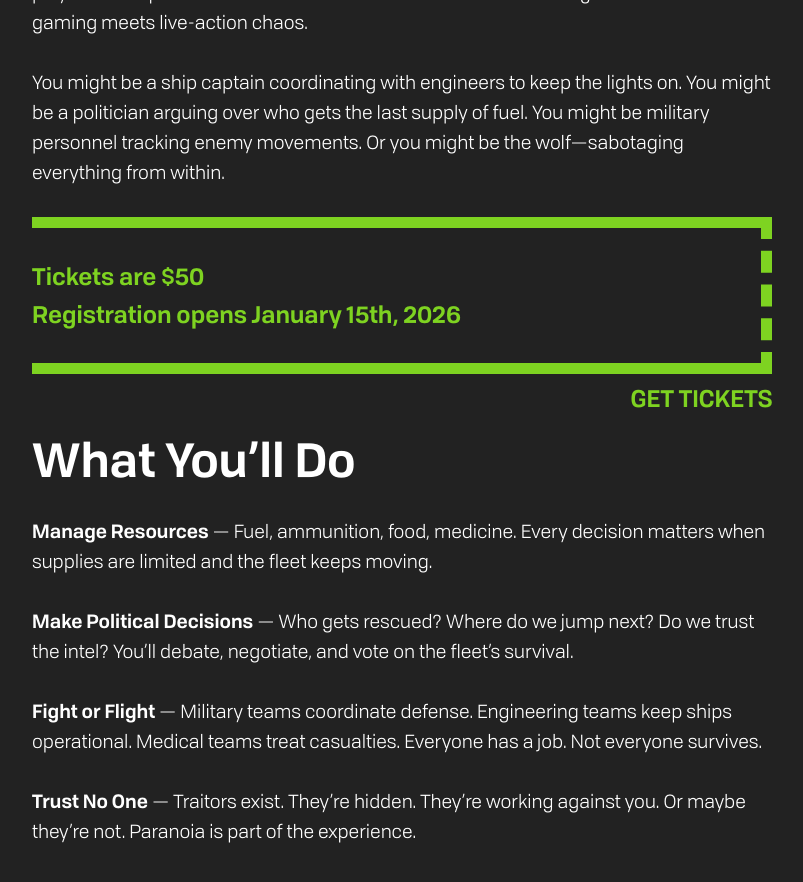
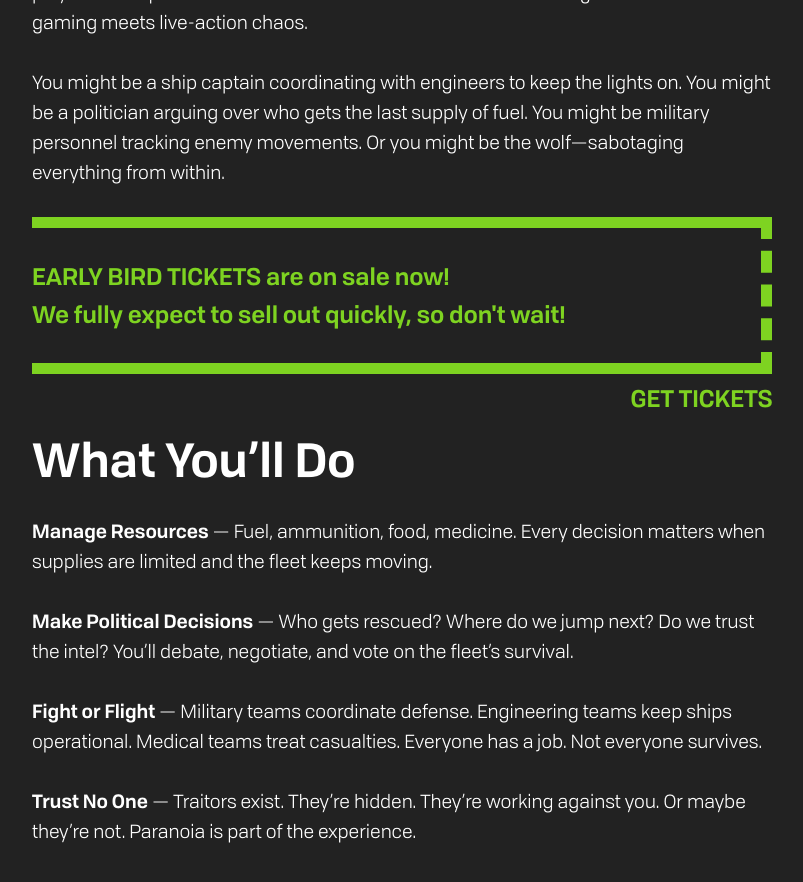
Before and after one commit to jedlimke/prairiefiregaming.com, a Jekyll site: the page built from megagames/den-of-wolves-2026.md, in a window 1280 px wide and 900 px high, scrolled down 1159 px. Shown: the top 882 px of the window, without its empty margins (238-1041 px from the left). Built offline with Jekyll 4.4.1, drawn with Linux system fonts in a browser that asks for light colours; some of the changed text lies outside the part shown.

Commit message:
More info.

```diff
--- a/_includes/den-of-wolves-2026-cta.html
+++ b/_includes/den-of-wolves-2026-cta.html
@@ -3,12 +3,12 @@ Den of Wolves 2026 - Call to Action / Ticket Link
 Update ticket price, URL, and message here
 {%- endcomment -%}
 
-{%- assign ticket_price = "50" -%}
+{%- assign ticket_price = "40" -%}
 {%- assign ticket_url = "https://app.tickettailor.com/events/prairiefiregaming/2006278" -%}
-{%- assign ticket_message = "Registration opens January 15th, 2026" -%}
+{%- assign ticket_message = "We fully expect to sell out quickly, so don't wait!" -%}
 
 <a href="{{ ticket_url }}" class="callout cta" data-label="Get Tickets">
-	<strong>Tickets are ${{ ticket_price }}</strong>
+	<strong>EARLY BIRD TICKETS are on sale now!</strong>
 
 	{%- if ticket_message -%}
 	<br>{{ ticket_message }}
```
Also changed, not shown: assets/megagames/dow--west-acres-event-location.png (added).
